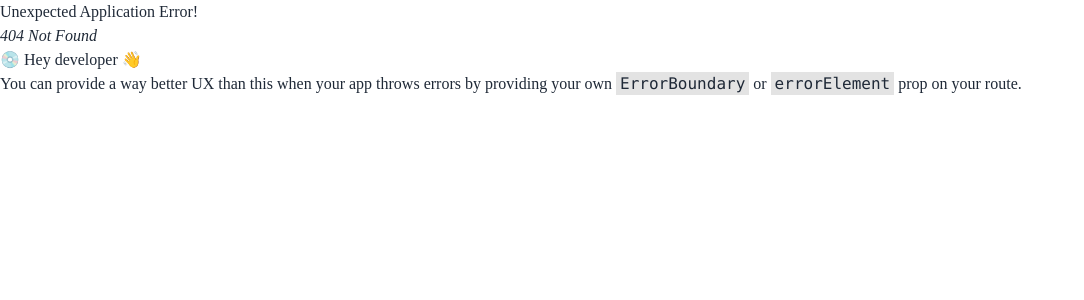
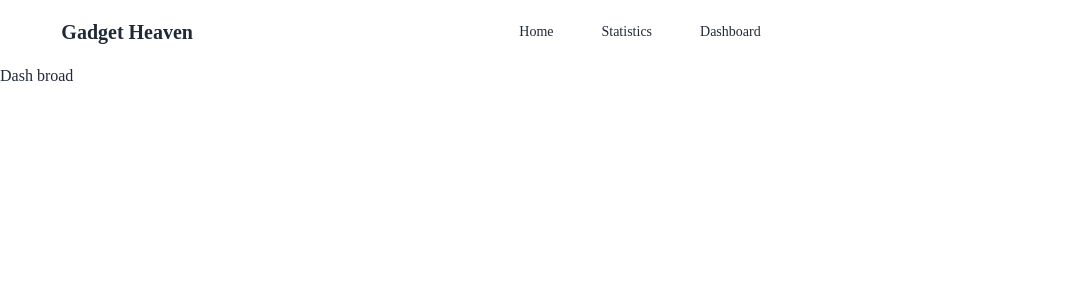
Before and after one commit to programming-hero-web-course-4/b10a8-gadget-heaven-harun708280, a React app: page /dashboard in a window 1280 px wide. Before the commit this address had no page. Shown: the top 300 px of the page, without its empty margins (0-1084 px from the left). Built offline with nearby package versions, Linux system fonts and the light colour scheme; the HTML template or start-up script is replaced by a standard one; a web font is replaced by a local one.

Commit message:
create add details page to add card

```diff
--- a/package.json
+++ b/package.json
@@ -16,6 +16,8 @@
     "react-dom": "^18.3.1",
     "react-rating-stars-component": "^2.2.0",
     "react-router-dom": "^6.27.0",
+    "react-toastify": "^10.0.6",
+    "sonner": "^1.7.0",
     "sort-by": "^1.2.0"
   },
   "devDependencies": {
--- a/src/Component/Common/Nav.jsx
+++ b/src/Component/Common/Nav.jsx
@@ -1,8 +1,10 @@
-import React from 'react';
+import React, { useContext } from 'react';
 import { NavLink, useLocation } from 'react-router-dom';
+import { cardContext } from '../../Layout/LayOut';
 
 const Nav = () => {
     const {pathname}=useLocation()
+
     return (
         <div className='w-11/12 mx-auto  '>
             {
@@ -43,7 +45,8 @@ const Nav = () => {
                     <ul className="menu menu-horizontal space-x-12 text-white px-1">
                         <NavLink>Home</NavLink>
                         <NavLink>Statistics</NavLink>
-                        <NavLink>Dashboard</NavLink>
+                        <NavLink to='/dashboard'>Dashboard</NavLink>
+
 
 
                     </ul>
@@ -93,8 +96,8 @@ const Nav = () => {
                 <div className="navbar-center  hidden lg:flex">
                     <ul className="menu menu-horizontal space-x-12  px-1">
                         <NavLink>Home</NavLink>
-                        <NavLink>Statistics</NavLink>
-                        <NavLink>Dashboard</NavLink>
+                        <NavLink>Statistics </NavLink>
+                        <NavLink to='/dashboard'>Dashboard</NavLink>
 
 
                     </ul>
--- /dev/null
+++ b/src/Component/Dashboard/Dashboard.jsx
@@ -0,0 +1,15 @@
+import React, { useContext } from 'react';
+import { cardContext } from '../../Layout/LayOut';
+
+const Dashboard = () => {
+    const [card,setCard]=useContext(cardContext)
+    console.log(card);
+
+    return (
+        <div>
+            <h1>Dash broad</h1>
+        </div>
+    );
+};
+
+export default Dashboard;
--- a/src/Component/Home/Home.jsx
+++ b/src/Component/Home/Home.jsx
@@ -1,10 +1,14 @@
-import React from 'react';
+import React, { useContext } from 'react';
 import Banner from './Banner';
 import Category from '../../Category/Category';
 import { Outlet, useLoaderData } from 'react-router-dom';
+import { cardContext } from '../../Layout/LayOut';
 
 const Home = () => {
     const loadCategory=useLoaderData()
+
+
+
 
 
     return (
--- a/src/Component/Product/Card.jsx
+++ b/src/Component/Product/Card.jsx
@@ -22,6 +22,7 @@ const Card = ({product}) => {
             </div>
             </div>
         </div>
+
     );
 };
 
--- a/src/Component/ProductDetails/ProductDetails.jsx
+++ b/src/Component/ProductDetails/ProductDetails.jsx
@@ -1,24 +1,61 @@
-import React, { useEffect, useState } from 'react';
+import React, { useContext, useEffect, useState } from 'react';
 import { useLoaderData, useParams } from 'react-router-dom';
 import ReactStars from "react-rating-stars-component";
+import { cardContext } from '../../Layout/LayOut';
+import { toast } from 'react-toastify';
 
 const ProductDetails = () => {
     const { name } = useParams();
     const loadProduct = useLoaderData();
     const [product, setProduct] = useState(null);
+    const [card,setCard]=useContext(cardContext)
+
 
     useEffect(() => {
         const filterData = loadProduct.find(product => product.title === name);
         setProduct(filterData);
     }, [loadProduct, name]);
 
+    const handleCardAdd=(item)=>{
+        const newCard=[...card,item]
+
+
+        const findData=card.find(card=>card===item)
+        if (availability) {
+            if (!findData) {
+                setCard(newCard)
+                toast.success('successfully Added Card',{
+                    position:'top-center'
+                })
+            }
+            else{
+                toast.error('sorry This product already added',{
+                    position:'top-center'
+                })
+            }
+        }else{
+            toast.error('Sorry This product Stock Out',{
+                position:'top-center'
+            })
+        }
+
+
+
+
+
+    }
+
+
+
    if (!product) {
-    return <div className=""><span><span className="loading loading-bars loading-lg"></span></span></div>
+    return <div className="text-center"><span><span className="loading loading-bars loading-lg"></span></span></div>
 
 
    }
 
     const { rating, availability, Specification, description, price, category, product_image, title } = product;
+    console.log(product,'product log');
+
     const reactRating={
         size: 30,
         value: rating,
@@ -50,10 +87,12 @@ const ProductDetails = () => {
                             }
                         </div>
                         <p className='text-[#09080F99]'>{description}</p>
-                        <div>
+                         <div>
                             <h1>Specification:</h1>
-                            {
-                                Specification && Specification.map((spi, index=1) => <h1 className='text-[#09080F99]' key={index}> ({index+1}) {spi}</h1>)
+                                    {
+                                Specification && Specification.map((spi, index) =>
+                                    <h1 className='text-[#09080F99]' key={index}> ({index + 1}) {spi}</h1>
+                                )
                             }
                         </div>
                         <div className="">
@@ -63,7 +102,10 @@ const ProductDetails = () => {
                             </div>
                         </div>
                         <div className="flex space-x-14">
-                            <button className='space-x-4 bg-common px-4 text-white rounded-full'><span>Add To Card</span> <span><i class="fa-solid fa-cart-arrow-down"></i></span> </button>
+
+                            <button onClick={()=>handleCardAdd(product)} className='space-x-4 bg-common px-4 text-white rounded-full'><span>Add To Card</span> <span><i class="fa-solid fa-cart-arrow-down"></i></span> </button>
+
+
                             <button className='h-10 w-10 bg-gray-100 rounded-full flex items-center justify-center'><span><i class="fa-regular fa-heart"></i></span></button>
                         </div>
                     </div>
--- a/src/Layout/LayOut.jsx
+++ b/src/Layout/LayOut.jsx
@@ -1,18 +1,26 @@
-import React from 'react';
+import React, { createContext, useState } from 'react';
 import Nav from '../Component/Common/Nav';
 import { Outlet } from 'react-router-dom';
 import Footer from '../Component/Common/Footer';
+import { ToastContainer, toast } from 'react-toastify';
+
+import 'react-toastify/dist/ReactToastify.css';
+export const cardContext = createContext();
 
 const LayOut = () => {
+    const [card, setCard] = useState([]);
     return (
-        <div className=''>
-            <Nav></Nav>
-            <div className="">
-                <Outlet></Outlet>
+        <cardContext.Provider value={[card, setCard]}>
+
+            <div className=''>
+                <ToastContainer />
+                <Nav />
+                <div className="">
+                    <Outlet />
+                </div>
+                <Footer />
             </div>
-            <Footer></Footer>
-
-        </div>
+        </cardContext.Provider>
     );
 };
 
--- a/src/Routes/Routes.jsx
+++ b/src/Routes/Routes.jsx
@@ -6,6 +6,7 @@ import LayOut from "../Layout/LayOut";
 import Home from "../Component/Home/Home";
 import Product from "../Component/Product/Product";
 import ProductDetails from "../Component/ProductDetails/ProductDetails";
+import Dashboard from "../Component/Dashboard/Dashboard";
 
   const router = createBrowserRouter([
     {
@@ -33,6 +34,11 @@ import ProductDetails from "../Component/ProductDetails/ProductDetails";
             path:'/productDetails/:name',
             element:<ProductDetails></ProductDetails>,
             loader:()=>fetch(`../product.json`),
+        },
+        {
+          path:'/dashboard',
+          element:<Dashboard></Dashboard>
+
         }
       ]
     },
```
Also changed, not shown: 1 other file (tests, documents, lock files or other folders).
